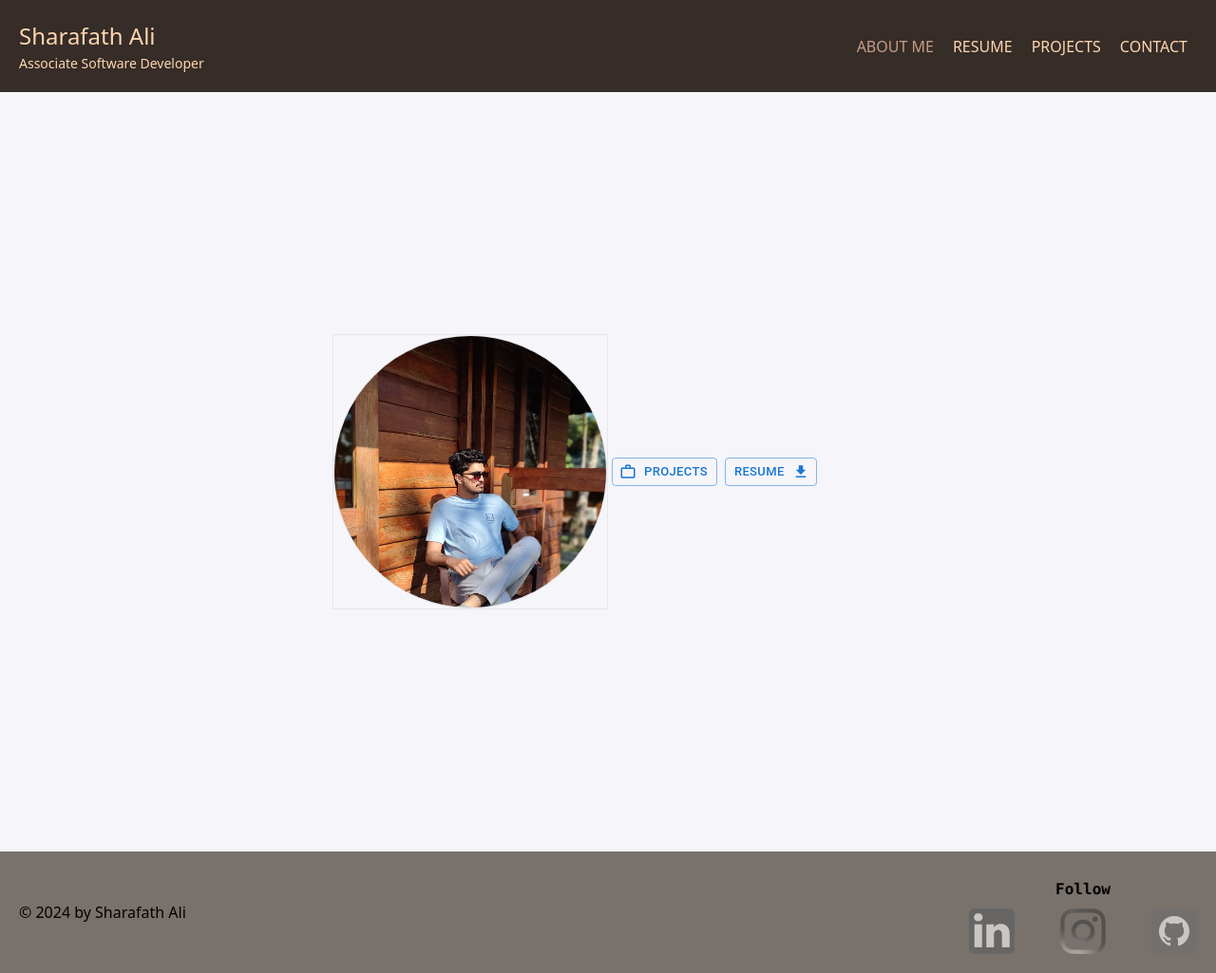
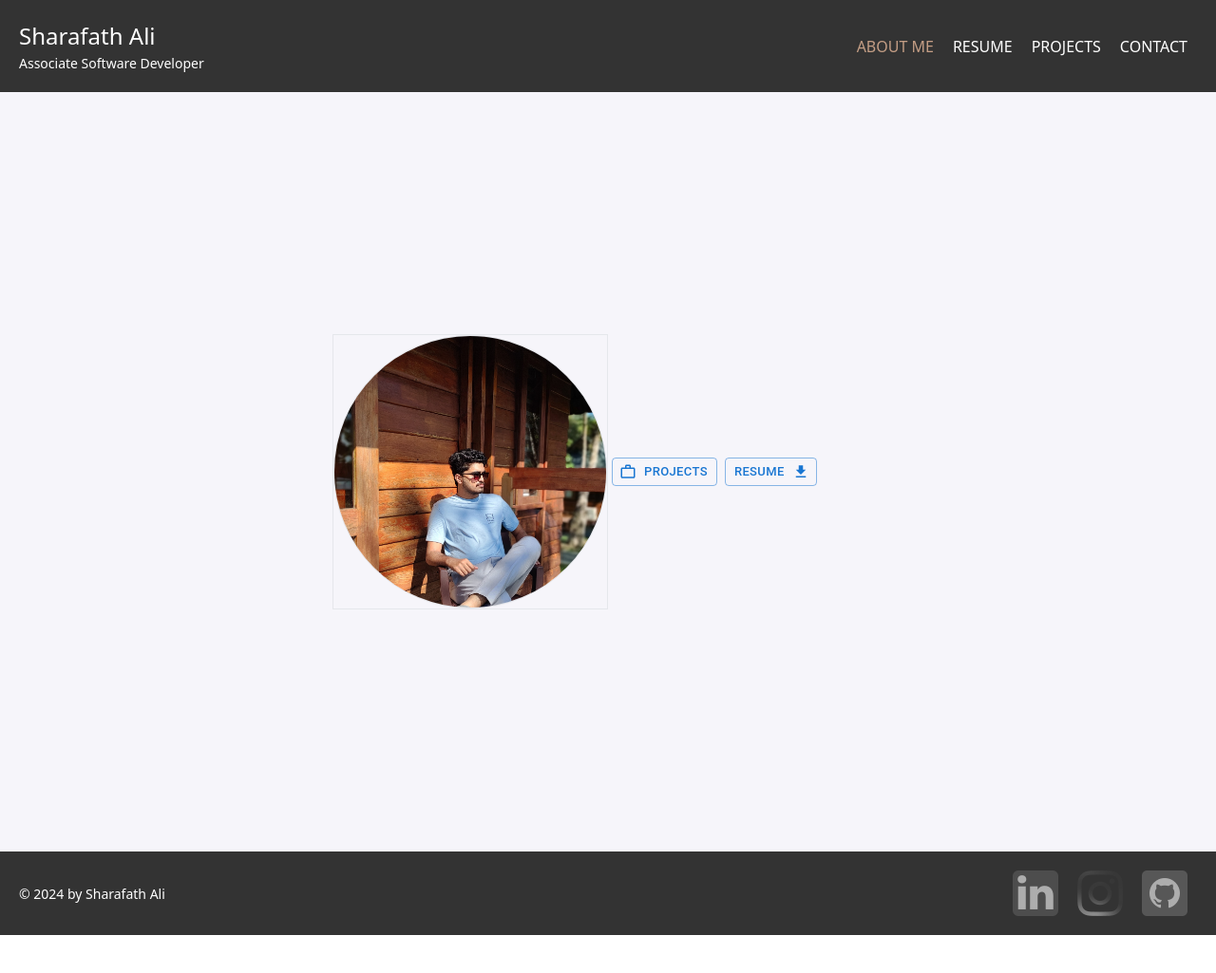
Before and after one commit to sharafath-ali/Personal-website, a React (Create React App) app: page / in a window 1280 px wide. Shown: the whole page at 95% size. After the commit the page ends 985 px from the top, so only its background shows below. Built offline with nearby package versions, Linux system fonts and the light colour scheme; a web font is replaced by a local one.

Commit message:
changed the footer of the website

```diff
--- /dev/null
+++ b/src/Css/Footer.css
@@ -0,0 +1,44 @@
+/* src/components/Footer.css */
+.footer {
+    display: flex;
+    justify-content: space-between;
+    align-items: center;
+    padding: 20px;
+    background-color: #333;
+    color: #fff;
+}
+
+.footer-left p {
+    margin: 0;
+    font-size: 14px;
+}
+
+.footer-right a {
+    margin: 0 10px;
+    text-decoration: none;
+    color: #fff;
+}
+
+.footer-right {
+    display: flex;
+    justify-content: space-between;
+}
+
+.footer-right a:hover {
+    color: #007bff;
+}
+
+@media (max-width: 768px) {
+    /* .footer {
+        flex-direction: column;
+        align-items: flex-start;
+    } */
+
+    .footer-right {
+        margin-top: 10px;
+    }
+
+    .footer-right a {
+        margin: 5px 0;
+    }
+}
--- a/src/Css/Header.css
+++ b/src/Css/Header.css
@@ -1,6 +1,6 @@
 /* src/components/Header.css */
 :root {
-    --dark-brown: #362c28;
+    --dark-brown: #333;
     --medium-brown: #C49E85;
     --light-brown: #FFD6AF;
     --white: #ffffff;
@@ -17,19 +17,19 @@
 .header-left h1 {
     margin: 0;
     font-size: 24px;
-    color:var(--light-brown);
+    color:var(--white);
 }
 
 .header-left p {
     margin: 0;
     font-size: 14px;
-    color:var(--light-brown);
+    color:var(--white);
 }
 
 .header-right a {
     margin: 0 10px;
     text-decoration: none;
-    color:var(--light-brown);
+    color:var(--white);
 }
 
 .header-right a:hover {
--- a/src/components/Footer.jsx
+++ b/src/components/Footer.jsx
@@ -2,17 +2,16 @@ import React from "react";
 import gitHub from "../Assets/github.png";
 import instagram from "../Assets/instagram.png";
 import linkedin from "../Assets/linkedin.png";
-import "../App.css";
+import "../Css/Footer.css";
 
 function Footer() {
   return (
-    <div className="flex justify-between  bg-stone-500 p-5 items-center">
-      <div>© 2024 by Sharafath Ali</div>
-      <div>
-        <h5 className="text-center font-mono from-neutral-700 font-black px-4 py-2">
-          Follow
-        </h5>
-        <div className="flex justify-between w-60">
+    <>
+      <footer className="footer">
+        <div className="footer-left">
+          <p>© 2024 by Sharafath Ali</p>
+        </div>
+        <div className="footer-right">
           <a
             href="https://www.linkedin.com/in/sharafathalivk"
             target="_blank"
@@ -38,8 +37,8 @@ function Footer() {
             <img src={gitHub} className="w-13" />
           </a>
         </div>
-      </div>
-    </div>
+      </footer>
+    </>
   );
 }
 
--- a/src/components/Header.jsx
+++ b/src/components/Header.jsx
@@ -1,5 +1,6 @@
 import React from "react";
 import { Link, useLocation } from "react-router-dom";
+import "../Css/Header.css";
 
 function Header() {
   const { pathname } = useLocation();
--- a/src/components/Layout.jsx
+++ b/src/components/Layout.jsx
@@ -1,7 +1,6 @@
 import React from "react";
 import Header from "./Header";
 import Footer from "./Footer";
-import "../Css/Header.css";
 
 function Layout(props) {
   return (
```
